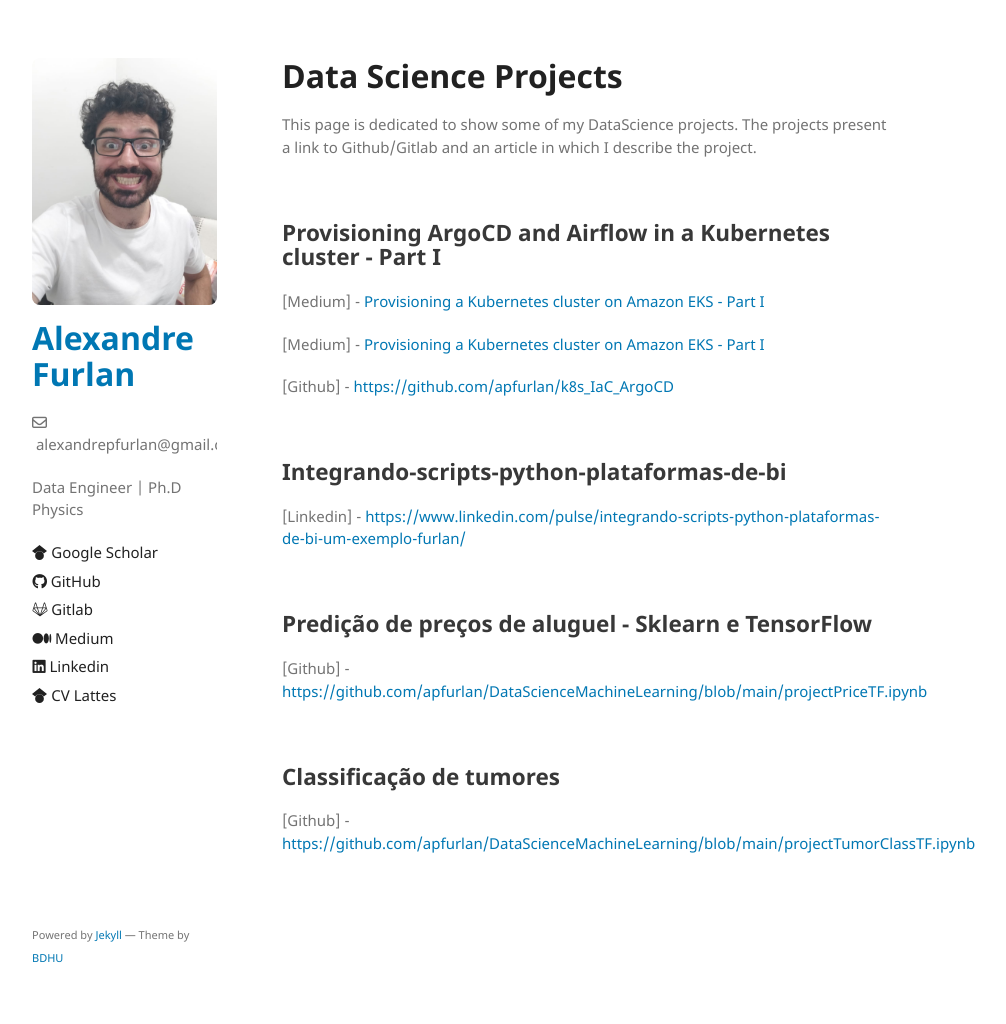
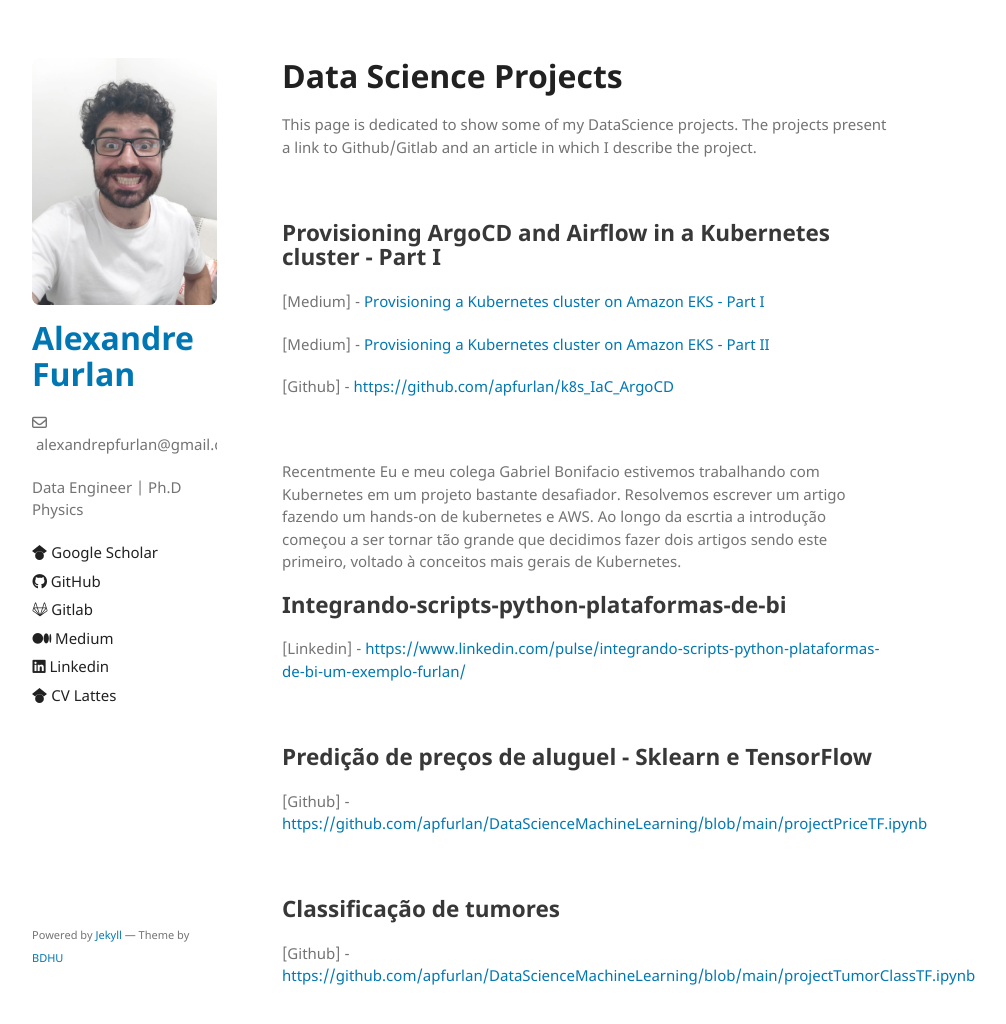
Before and after one commit to apfurlan/apfurlan.github.io, a Jekyll site: the page built from dts-pub-page.md, in a window 1280 px wide and 1037 px high. Shown: the top 1024 px of the window, without its empty margins (178-1184 px from the left). Built offline with Jekyll 4.4.1, drawn with Linux system fonts in a browser that asks for light colours; our own code applies the rules of GitHub Pages for plain Markdown files.

Commit message:
init commit

```diff
--- a/dts-pub-page.md
+++ b/dts-pub-page.md
@@ -12,13 +12,18 @@ and an article in which I describe the project.
 
 [Medium] - [Provisioning a Kubernetes cluster on Amazon EKS - Part I](https://apfurlan.medium.com/provisioning-a-kubernetes-cluster-on-amazon-eks-part-i-40132412eadf)
 
-[Medium] - [Provisioning a Kubernetes cluster on Amazon EKS - Part I](www.www.www)
+[Medium] - [Provisioning a Kubernetes cluster on Amazon EKS - Part II](www.www.www)
 
 [Github] - [https://github.com/apfurlan/k8s_IaC_ArgoCD](https://github.com/apfurlan/k8s_IaC_ArgoCD)
 
 
 &nbsp;
 
+
+Recentmente Eu e meu colega Gabriel Bonifacio estivemos trabalhando
+com Kubernetes em um projeto bastante desafiador. Resolvemos escrever
+um artigo fazendo um hands-on de kubernetes e AWS. Ao longo da escrtia a introdução começou a ser tornar tão grande que decidimos fazer dois
+artigos sendo este primeiro, voltado à conceitos mais gerais de Kubernetes.
 
 ## Integrando-scripts-python-plataformas-de-bi
 
```
